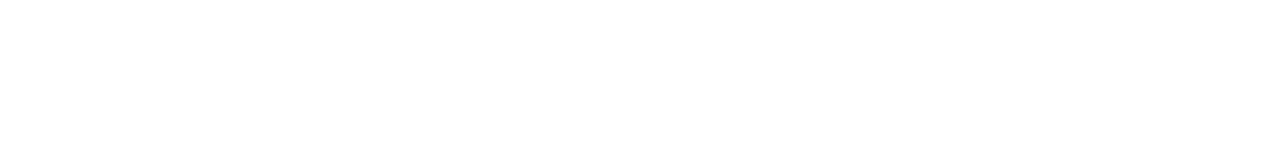
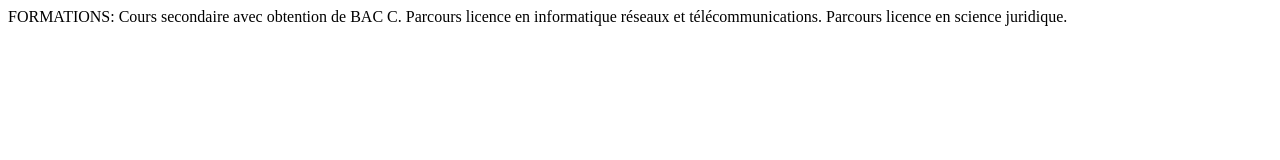
Before and after one commit to corigit/gitmistake, a plain HTML site: page index.html in a window 1280 px wide. Drawn offline with Linux system fonts and the light colour scheme.

Commit message:
mise en place de la section formation

```diff
--- a/index.html
+++ b/index.html
@@ -7,6 +7,9 @@
     <title>Document</title>
 </head>
 <body>
-
+    FORMATIONS:
+    Cours secondaire avec obtention de BAC C.
+    Parcours licence en informatique réseaux et télécommunications.
+    Parcours licence en science juridique.
 </body>
 </html>
```
